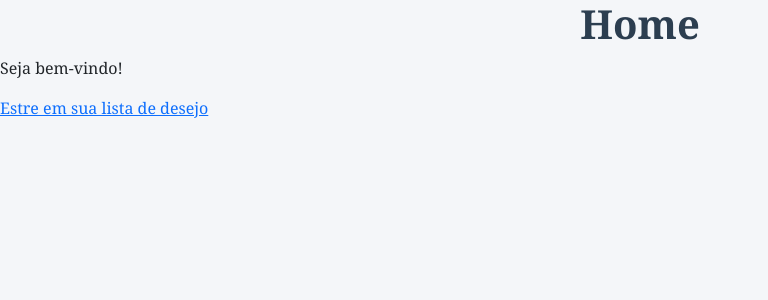
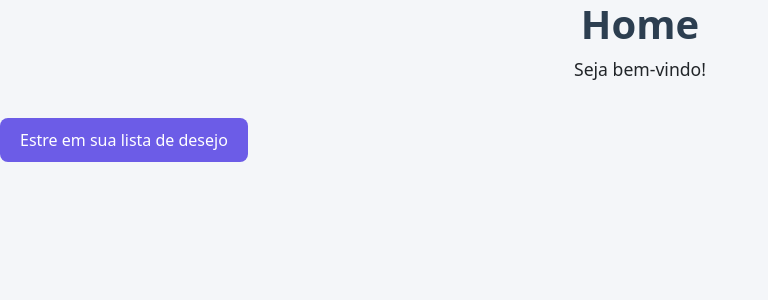
Before and after one commit to JoaoVPalandi/Must-Watch, a Flask app: page / in a window 1280 px wide. Shown: the top 300 px of the page, without its empty margins (0-768 px from the left). Run offline with Flask 3, Linux system fonts and the light colour scheme.

Commit message:
fix: remove reset styles and clean up CSS for better organization

```diff
--- a/static/style.css
+++ b/static/style.css
@@ -1,12 +1,3 @@
-/* =============================================
-   Reset da pagina
-   ============================================= */
-
-*{
-    padding: 0;
-    margin: 0;
-    font-family: Cambria, Cochin, Georgia, Times, 'Times New Roman', serif;
-}
 
 /* =============================================
    ESTILOS PERSONALIZADOS - Lista de Desejos
@@ -57,3 +48,20 @@ h1, h2 {
 .container {
     max-width: 1100px;
 }
+
+p{
+    font-size: 1.1rem;
+    text-align: center;
+}
+
+.link-lista {
+    display: inline-block;
+    margin-top: 20px;
+    padding: 10px 20px;
+    background-color: #6c5ce7;
+    color: white;
+    text-decoration: none;
+    border-radius: 8px;
+    align-items: center;
+    text-align: center;
+}
```
